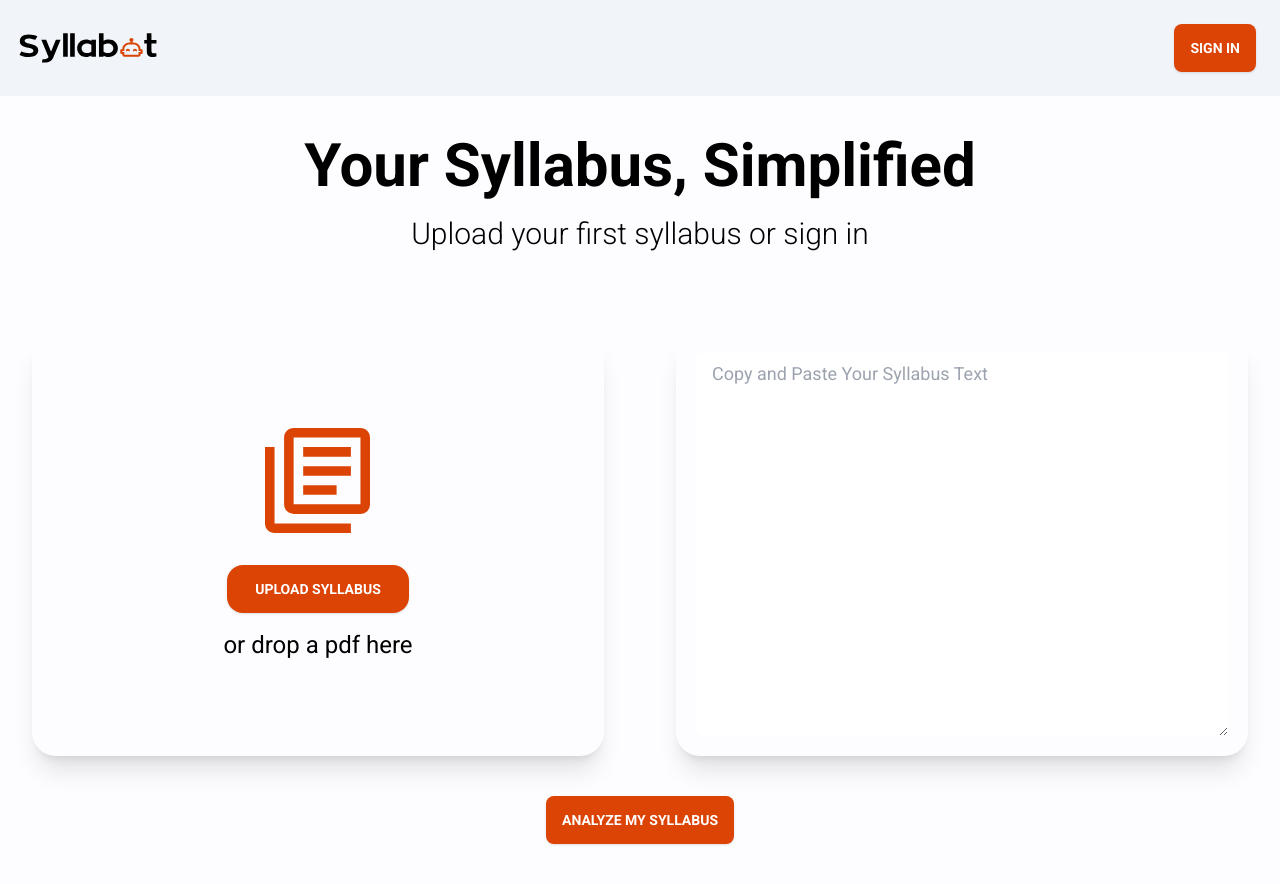
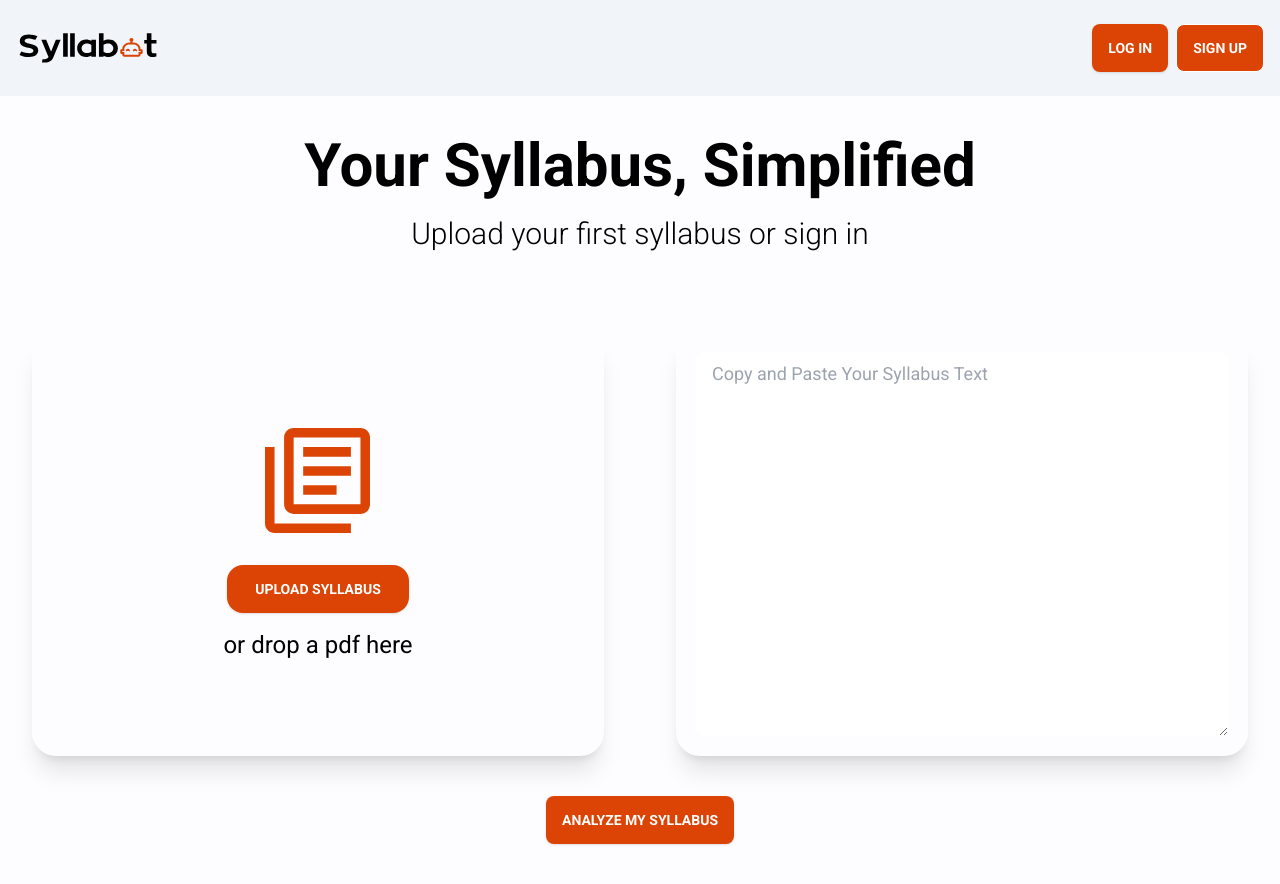
Before and after one commit to Nyumat/Syllabot, a React (Vite) app in the folder client/: page / in a window 1280 px wide. Shown: the top 884 px of the page. Built offline with nearby package versions, Linux system fonts and the light colour scheme; no server answers.

Commit message:
Changes to sign in button

```diff
--- a/client/src/components/NavBar.tsx
+++ b/client/src/components/NavBar.tsx
@@ -1,5 +1,5 @@
 import React from "react";
-import SignIn from "../components/modals/SignIn";
+import { SignIn, SignUp } from "../components/modals/SignIn";
 
 const NavBar: React.FC = () => {
   return (
@@ -18,6 +18,7 @@ const NavBar: React.FC = () => {
         </li>
         <li>
           <SignIn />
+          <SignUp />
         </li>
       </ul>
     </nav>
--- a/client/src/components/modals/SignIn.tsx
+++ b/client/src/components/modals/SignIn.tsx
@@ -2,7 +2,7 @@ import { useAuth, useClerk } from "@clerk/clerk-react";
 import { useEffect } from "react";
 import { useNavigate } from "react-router-dom";
 
-export default function SignIn() {
+export function SignIn() {
   const clerk = useClerk();
   const navigate = useNavigate();
   const { isLoaded, isSignedIn } = useAuth();
@@ -26,8 +26,33 @@ export default function SignIn() {
         className="btn btn-primary bg-primary-orange min-w-min cursor-pointer border-none shadow m-2 text-white hover:bg-white hover:text-primary-orange"
         onClick={(e) => handleClicked(e)}
       >
-        Sign in
+        Log In
       </button>
     </>
   );
 }
+
+export function SignUp() {
+  const clerk = useClerk();
+  const navigate = useNavigate();
+  const { isLoaded, isSignedIn } = useAuth();
+
+  useEffect(() => {
+    if (isLoaded && isSignedIn) {
+      navigate("/manage");
+    }
+  }, [isLoaded, isSignedIn, navigate]);
+
+  const handleClicked = async (e: React.MouseEvent<HTMLButtonElement>) => {
+    e.preventDefault();
+    clerk.openSignUp();
+  };
+
+  return (
+    <>
+        <button className="btn btn-primary bg-primary-orange min-w-min cursor-pointer text-white hover:bg-primary-orange" onClick={(e) => handleClicked(e)}>
+          Sign up
+        </button>
+    </>
+  );
+}
```
